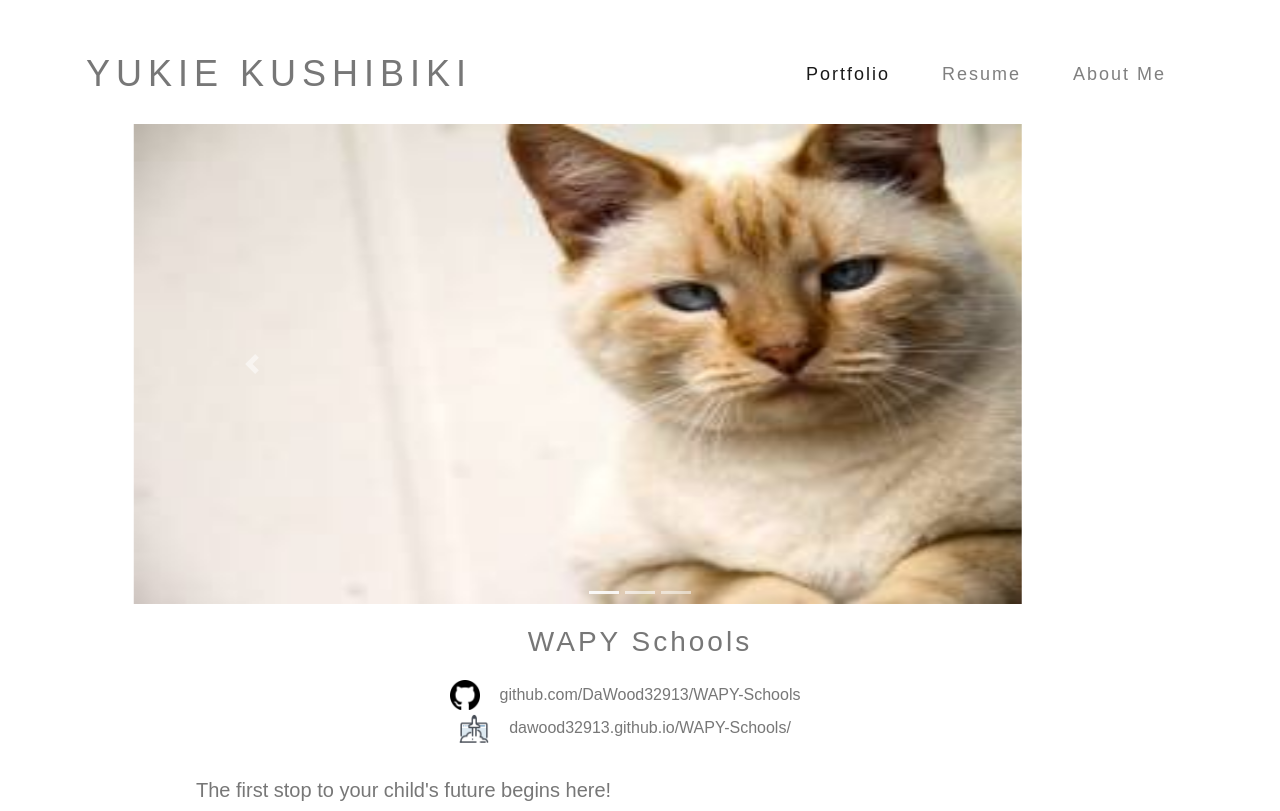
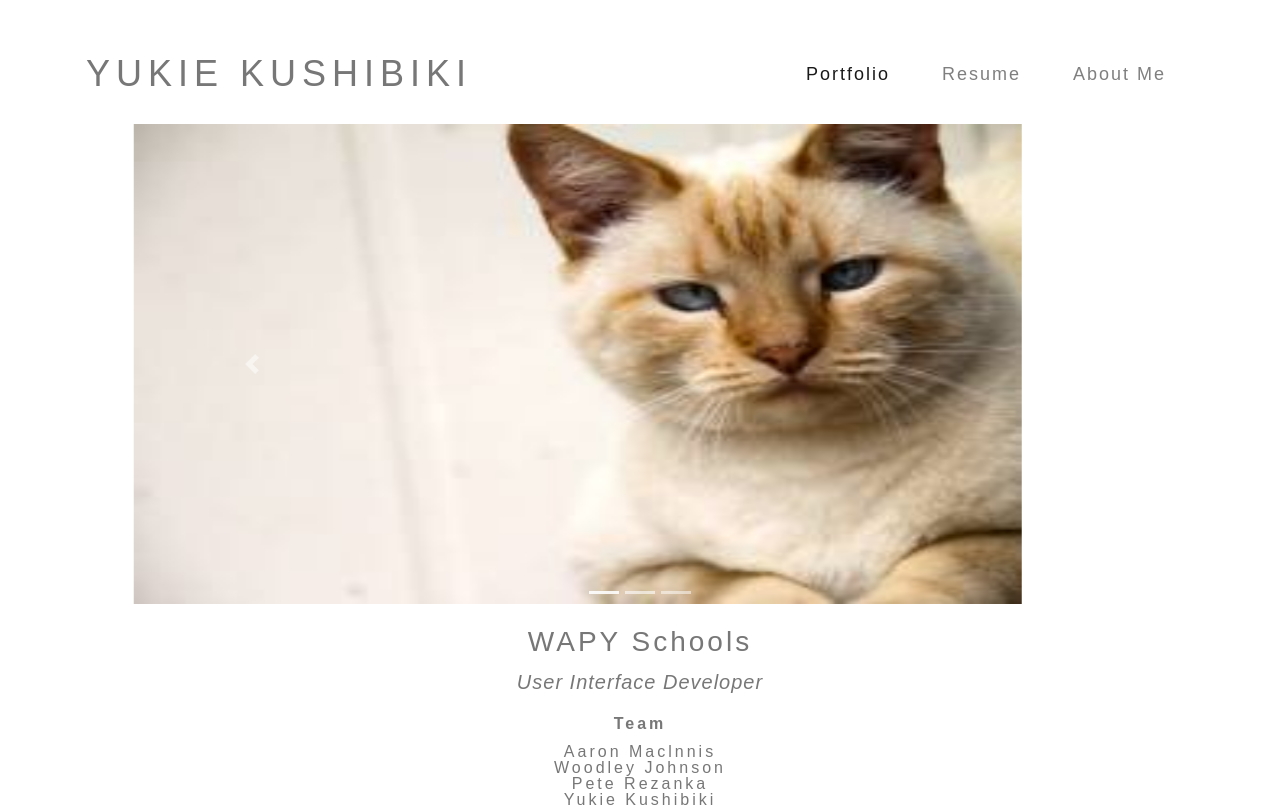
Before and after one commit to yutsukushi/Bootstrap-Portfolio, a plain HTML site: page project1.html in a window 1280 px wide. Shown: the top 811 px of the page. Drawn offline with nearby package versions, Linux system fonts and the light colour scheme; a web font is replaced by a local one.

Commit message:
added project description details to project 1

```diff
--- a/assets/style.css
+++ b/assets/style.css
@@ -206,12 +206,36 @@ margin-top: 20px;
     font-family: 'futura-pt', sans-serif;
     color: #777777;
     letter-spacing: 3px;
-    padding: 24px;
+    padding-top: 24px;
+    padding-bottom: 16px;
+}
+
+.project-title h3 {
+    font-size: 20px;
+    padding-bottom: 24px;
+    font-style: italic;
+}
+
+.project-title h4 {
+    font-size: 16px;
+    font-weight: bold;
+    font-family: 'futura-pt', sans-serif;
+    color: #777777;
+    letter-spacing: 3px;
+    padding-bottom: 12px;
+}
+
+.project-title h5 {
+    font-size: 16px;
+    font-family: 'futura-pt', sans-serif;
+    color: #777777;
+    letter-spacing: 3px;
 }
 
 .project-desc {
     width: 80%;
     margin: 0 auto;
+    padding-top: 12px;
 }
 
 .project-desc p {
--- a/project1.html
+++ b/project1.html
@@ -82,7 +82,14 @@
             <div class="col-md-12">
                 <div class="project-title">
                     <h2>WAPY Schools</h2>
+                    <h3>User Interface Developer</h3>
+                    <h4>Team</h4>
+                    <h5>Aaron Maclnnis</h5>
+                    <h5>Woodley Johnson</h5>
+                    <h5>Pete Rezanka</h5>
+                    <h5>Yukie Kushibiki</h5>
                 </div>
+                <br>
                 <div class="project-links">
                     <div class="project-icons">
                         <img class="icons" src="assets\images\github-icon.png" alt="">
```
Also changed, not shown: project2.html (+3 -2 lines).
